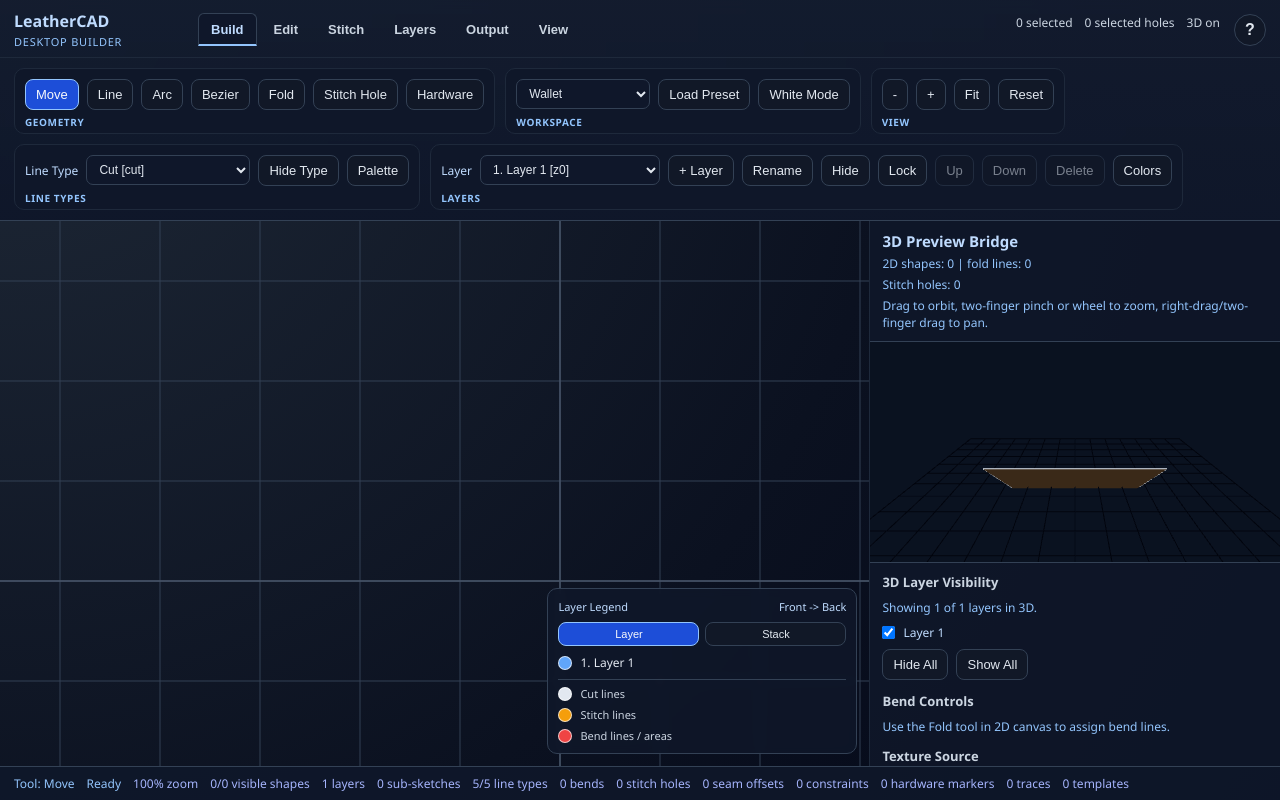
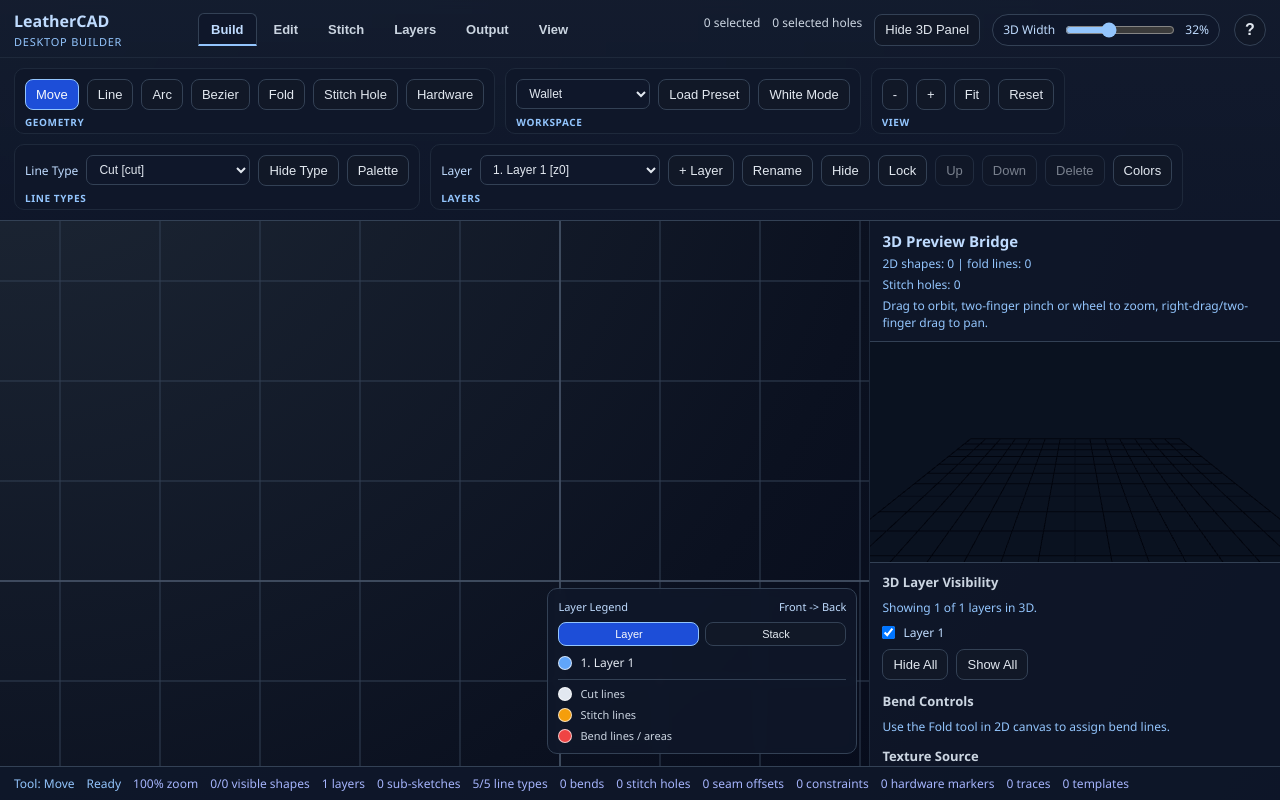
Before and after one commit to ahzs645/LeatherCad, a React (Vite) app: page / in a window 1280 px wide. Built offline with nearby package versions, Linux system fonts and the light colour scheme.

Commit message:
Fix 3d preview visibility controls

```diff
--- a/src/app/styles/App.css
+++ b/src/app/styles/App.css
@@ -163,6 +163,22 @@
   gap: 12px;
   font-size: 12px;
   color: var(--text-subtle);
+}
+
+.desktop-preview-width-control {
+  display: inline-flex;
+  align-items: center;
+  gap: 8px;
+  padding: 4px 10px;
+  border: 1px solid var(--border-color);
+  border-radius: 999px;
+  background: var(--surface-input);
+  color: var(--text-muted-strong);
+}
+
+.desktop-preview-width-control input {
+  width: 110px;
+  accent-color: var(--accent-border);
 }
 
 .desktop-ribbon-panel {
--- a/src/features/editor/EditorApp.tsx
+++ b/src/features/editor/EditorApp.tsx
@@ -1,4 +1,4 @@
-import { useRef, useState } from 'react'
+import { useRef, useState, type CSSProperties } from 'react'
 import '../../app/styles/App.css'
 import {
   uid,
@@ -121,8 +121,8 @@ export function EditorApp() {
   const [draftPoints, setDraftPoints] = useState<Point[]>([])
   const [cursorPoint, setCursorPoint] = useState<Point | null>(null)
   const [status, setStatus] = useState('Ready')
-  const [isPanning, setIsPanning] = useState(false)
   const [showThreePreview, setShowThreePreview] = useState(true)
+  const [desktopPreviewWidthPercent, setDesktopPreviewWidthPercent] = useState(32)
   const [isMobileLayout, setIsMobileLayout] = useState(false)
   const [mobileViewMode, setMobileViewMode] = useState<MobileViewMode>('editor')
   const [showMobileMenu, setShowMobileMenu] = useState(false)
@@ -550,7 +550,6 @@ export function EditorApp() {
     tool,
     draftPoints,
     viewport,
-    isPanning,
     activeLayerId,
     activeLineTypeId,
     activeSketchGroup,
@@ -571,7 +570,6 @@ export function EditorApp() {
     selectedHardwareMarkerId,
     setStatus,
     setViewport,
-    setIsPanning,
     setDraftPoints,
     setCursorPoint,
     setShapes,
@@ -607,6 +605,7 @@ export function EditorApp() {
     buildCurrentDocFile,
     applyLoadedDocument,
     selectedPresetId,
+    setSelectedPresetId,
     isMobileLayout,
     activeLayer,
     activeLineTypeId,
@@ -833,6 +832,17 @@ export function EditorApp() {
     mobileOptionsTab,
     desktopRibbonTab,
   })
+  const effectiveDesktopPreviewWidthPercent = Math.min(Math.max(desktopPreviewWidthPercent, 22), 48)
+  const workspaceStyle: CSSProperties | undefined = isMobileLayout
+    ? undefined
+    : showThreePreview
+      ? {
+          gridTemplateColumns: `minmax(0, 1fr) minmax(300px, ${effectiveDesktopPreviewWidthPercent}%)`,
+        }
+      : {
+          gridTemplateColumns: 'minmax(0, 1fr)',
+        }
+
   const topbarProps = useEditorTopbarProps({
     topbarClassName,
     isMobileLayout,
@@ -841,6 +851,7 @@ export function EditorApp() {
     selectedShapeCount,
     selectedStitchHoleCount,
     showThreePreview,
+    desktopPreviewWidthPercent: effectiveDesktopPreviewWidthPercent,
     setShowHelpModal,
     showToolSection,
     tool,
@@ -938,6 +949,7 @@ export function EditorApp() {
     setShowPrintPreviewModal,
     showPrintAreas,
     setShowPrintAreas,
+    setDesktopPreviewWidthPercent,
     setShowThreePreview,
     resetDocument,
   })
@@ -1120,7 +1132,7 @@ export function EditorApp() {
     <div className={`app-shell ${themeMode === 'light' ? 'theme-light' : 'theme-dark'}`}>
       <EditorTopbar {...topbarProps} />
 
-      <main className={workspaceClassName}>
+      <main className={workspaceClassName} style={workspaceStyle}>
         <EditorCanvasPane
           hideCanvasPane={hideCanvasPane}
           svgRef={svgRef}
--- a/src/features/editor/components/EditorTopbar.tsx
+++ b/src/features/editor/components/EditorTopbar.tsx
@@ -20,6 +20,7 @@ type EditorTopbarProps = {
   selectedShapeCount: number
   selectedStitchHoleCount: number
   showThreePreview: boolean
+  desktopPreviewWidthPercent: number
   onOpenHelpModal: () => void
   showToolSection: boolean
   tool: Tool
@@ -122,6 +123,7 @@ type EditorTopbarProps = {
   onOpenPrintPreviewModal: () => void
   showPrintAreas: boolean
   onTogglePrintAreas: () => void
+  onSetDesktopPreviewWidthPercent: (widthPercent: number) => void
   onToggleThreePreview: () => void
   onResetDocument: () => void
 }
@@ -134,6 +136,7 @@ export function EditorTopbar({
   selectedShapeCount,
   selectedStitchHoleCount,
   showThreePreview,
+  desktopPreviewWidthPercent,
   onOpenHelpModal,
   showToolSection,
   tool,
@@ -236,6 +239,7 @@ export function EditorTopbar({
   onOpenPrintPreviewModal,
   showPrintAreas,
   onTogglePrintAreas,
+  onSetDesktopPreviewWidthPercent,
   onToggleThreePreview,
   onResetDocument,
 }: EditorTopbarProps) {
@@ -261,7 +265,21 @@ export function EditorTopbar({
           <div className="desktop-ribbon-strip-meta">
             <span>{selectedShapeCount} selected</span>
             <span>{selectedStitchHoleCount} selected holes</span>
-            <span>{showThreePreview ? '3D on' : '3D off'}</span>
+            <button onClick={onToggleThreePreview}>{showThreePreview ? 'Hide 3D Panel' : 'Show 3D Panel'}</button>
+            {showThreePreview && (
+              <label className="desktop-preview-width-control">
+                <span>3D Width</span>
+                <input
+                  type="range"
+                  min={22}
+                  max={48}
+                  step={1}
+                  value={desktopPreviewWidthPercent}
+                  onChange={(event) => onSetDesktopPreviewWidthPercent(Number(event.target.value))}
+                />
+                <span>{desktopPreviewWidthPercent}%</span>
+              </label>
+            )}
             <button
               type="button"
               className="help-button"
--- a/src/features/editor/hooks/useCanvasInteractions.ts
+++ b/src/features/editor/hooks/useCanvasInteractions.ts
@@ -56,7 +56,6 @@ type UseCanvasInteractionsParams = {
   tool: Tool
   draftPoints: Point[]
   viewport: Viewport
-  isPanning: boolean
   activeLayerId: string
   activeLineTypeId: string
   activeSketchGroup: SketchGroup | null
@@ -77,7 +76,6 @@ type UseCanvasInteractionsParams = {
   selectedHardwareMarkerId: string | null
   setStatus: Dispatch<SetStateAction<string>>
   setViewport: Dispatch<SetStateAction<Viewport>>
-  setIsPanning: Dispatch<SetStateAction<boolean>>
   setDraftPoints: Dispatch<SetStateAction<Point[]>>
   setCursorPoint: Dispatch<SetStateAction<Point | null>>
   setShapes: Dispatch<SetStateAction<Shape[]>>
@@ -99,7 +97,6 @@ export function useCanvasInteractions(params: UseCanvasInteractionsParams) {
     tool,
     draftPoints,
     viewport,
-    isPanning,
     activeLayerId,
     activeLineTypeId,
     activeSketchGroup,
@@ -120,7 +117,6 @@ export function useCanvasInteractions(params: UseCanvasInteractionsParams) {
     selectedHardwareMarkerId,
     setStatus,
     setViewport,
-    setIsPanning,
     setDraftPoints,
     setCursorPoint,
     setShapes,
@@ -220,7 +216,6 @@ export function useCanvasInteractions(params: UseCanvasInteractionsParams) {
       originY: viewport.y,
       pointerId,
     }
-    setIsPanning(true)
   }
 
   const handlePointerDown = (event: ReactPointerEvent<SVGSVGElement>) => {
@@ -529,7 +524,7 @@ export function useCanvasInteractions(params: UseCanvasInteractionsParams) {
 
   const handlePointerMove = (event: ReactPointerEvent<SVGSVGElement>) => {
     const panState = panRef.current
-    if (isPanning && panState) {
+    if (panState) {
       if (event.pointerType === 'touch' && event.pointerId !== panState.pointerId) {
         return
       }
@@ -556,7 +551,7 @@ export function useCanvasInteractions(params: UseCanvasInteractionsParams) {
 
   const handlePointerUp = (event: ReactPointerEvent<SVGSVGElement>) => {
     const panState = panRef.current
-    if (!isPanning || !panState) {
+    if (!panState) {
       return
     }
 
@@ -564,7 +559,6 @@ export function useCanvasInteractions(params: UseCanvasInteractionsParams) {
       return
     }
 
-    setIsPanning(false)
     panRef.current = null
     if (event.pointerType !== 'touch') {
       try {
--- a/src/features/editor/hooks/useEditorTopbarProps.ts
+++ b/src/features/editor/hooks/useEditorTopbarProps.ts
@@ -18,6 +18,7 @@ type UseEditorTopbarPropsParams = {
   selectedShapeCount: number
   selectedStitchHoleCount: number
   showThreePreview: boolean
+  desktopPreviewWidthPercent: number
   setShowHelpModal: Dispatch<SetStateAction<boolean>>
   showToolSection: boolean
   tool: Tool
@@ -115,6 +116,7 @@ type UseEditorTopbarPropsParams = {
   setShowPrintPreviewModal: Dispatch<SetStateAction<boolean>>
   showPrintAreas: boolean
   setShowPrintAreas: Dispatch<SetStateAction<boolean>>
+  setDesktopPreviewWidthPercent: Dispatch<SetStateAction<number>>
   setShowThreePreview: Dispatch<SetStateAction<boolean>>
   resetDocument: () => void
 }
@@ -128,6 +130,7 @@ export function useEditorTopbarProps(params: UseEditorTopbarPropsParams): Compon
     selectedShapeCount,
     selectedStitchHoleCount,
     showThreePreview,
+    desktopPreviewWidthPercent,
     setShowHelpModal,
     showToolSection,
     tool,
@@ -225,6 +228,7 @@ export function useEditorTopbarProps(params: UseEditorTopbarPropsParams): Compon
     setShowPrintPreviewModal,
     showPrintAreas,
     setShowPrintAreas,
+    setDesktopPreviewWidthPercent,
     setShowThreePreview,
     resetDocument,
   } = params
@@ -237,6 +241,7 @@ export function useEditorTopbarProps(params: UseEditorTopbarPropsParams): Compon
     selectedShapeCount,
     selectedStitchHoleCount,
     showThreePreview,
+    desktopPreviewWidthPercent,
     onOpenHelpModal: () => setShowHelpModal(true),
     showToolSection,
     tool,
@@ -346,6 +351,7 @@ export function useEditorTopbarProps(params: UseEditorTopbarPropsParams): Compon
     onOpenPrintPreviewModal: () => setShowPrintPreviewModal(true),
     showPrintAreas,
     onTogglePrintAreas: () => setShowPrintAreas((previous) => !previous),
+    onSetDesktopPreviewWidthPercent: setDesktopPreviewWidthPercent,
     onToggleThreePreview: () => setShowThreePreview((previous) => !previous),
     onResetDocument: resetDocument,
   }
--- a/src/features/editor/hooks/useFileActions.ts
+++ b/src/features/editor/hooks/useFileActions.ts
@@ -10,6 +10,7 @@ type UseFileActionsParams = {
   buildCurrentDocFile: () => DocFile
   applyLoadedDocument: (doc: DocFile, statusMessage: string) => void
   selectedPresetId: string
+  setSelectedPresetId: Dispatch<SetStateAction<string>>
   isMobileLayout: boolean
   activeLayer: Layer | null
   activeLineTypeId: string
@@ -27,6 +28,7 @@ export function useFileActions(params: UseFileActionsParams) {
     buildCurrentDocFile,
     applyLoadedDocument,
     selectedPresetId,
+    setSelectedPresetId,
     isMobileLayout,
     activeLayer,
     activeLineTypeId,
@@ -108,10 +110,19 @@ export function useFileActions(params: UseFileActionsParams) {
   }
 
   const handleLoadPreset = (presetId = selectedPresetId || DEFAULT_PRESET_ID) => {
-    const preset = PRESET_DOCS.find((entry) => entry.id === presetId)
+    const requestedPresetId = presetId || selectedPresetId || DEFAULT_PRESET_ID
+    const preset =
+      PRESET_DOCS.find((entry) => entry.id === requestedPresetId) ??
+      PRESET_DOCS.find((entry) => entry.id === selectedPresetId) ??
+      PRESET_DOCS.find((entry) => entry.id === DEFAULT_PRESET_ID) ??
+      PRESET_DOCS[0]
     if (!preset) {
-      setStatus('Preset not found')
+      setStatus('No presets available')
       return
+    }
+
+    if (preset.id !== selectedPresetId) {
+      setSelectedPresetId(preset.id)
     }
 
     const sample =
@@ -119,7 +130,11 @@ export function useFileActions(params: UseFileActionsParams) {
         ? structuredClone(preset.doc)
         : (JSON.parse(JSON.stringify(preset.doc)) as DocFile)
 
-    applyLoadedDocument(sample, `Loaded preset: ${preset.label} (${sample.objects.length} shapes, ${sample.foldLines.length} folds)`)
+    const loadedMessage =
+      preset.id === requestedPresetId
+        ? `Loaded preset: ${preset.label} (${sample.objects.length} shapes, ${sample.foldLines.length} folds)`
+        : `Requested preset was unavailable. Loaded preset: ${preset.label} (${sample.objects.length} shapes, ${sample.foldLines.length} folds)`
+    applyLoadedDocument(sample, loadedMessage)
     setShowThreePreview(true)
     if (isMobileLayout) {
       setMobileViewMode('editor')
--- a/src/features/editor/three/three-bridge.ts
+++ b/src/features/editor/three/three-bridge.ts
@@ -763,11 +763,6 @@ export class ThreeBridge {
       layerSlices.push({ layerId: '__all__', shapes: this.shapes })
     }
 
-    if (layerSlices.length === 0) {
-      layerStackLevels.set('__empty__', 0)
-      layerSlices.push({ layerId: '__empty__', shapes: [] })
-    }
-
     let maxYOffset = 0
     for (const [index, layerSlice] of layerSlices.entries()) {
       const layerBounds = this.buildBoundsFromShapes(layerSlice.shapes) ?? documentBounds
```
